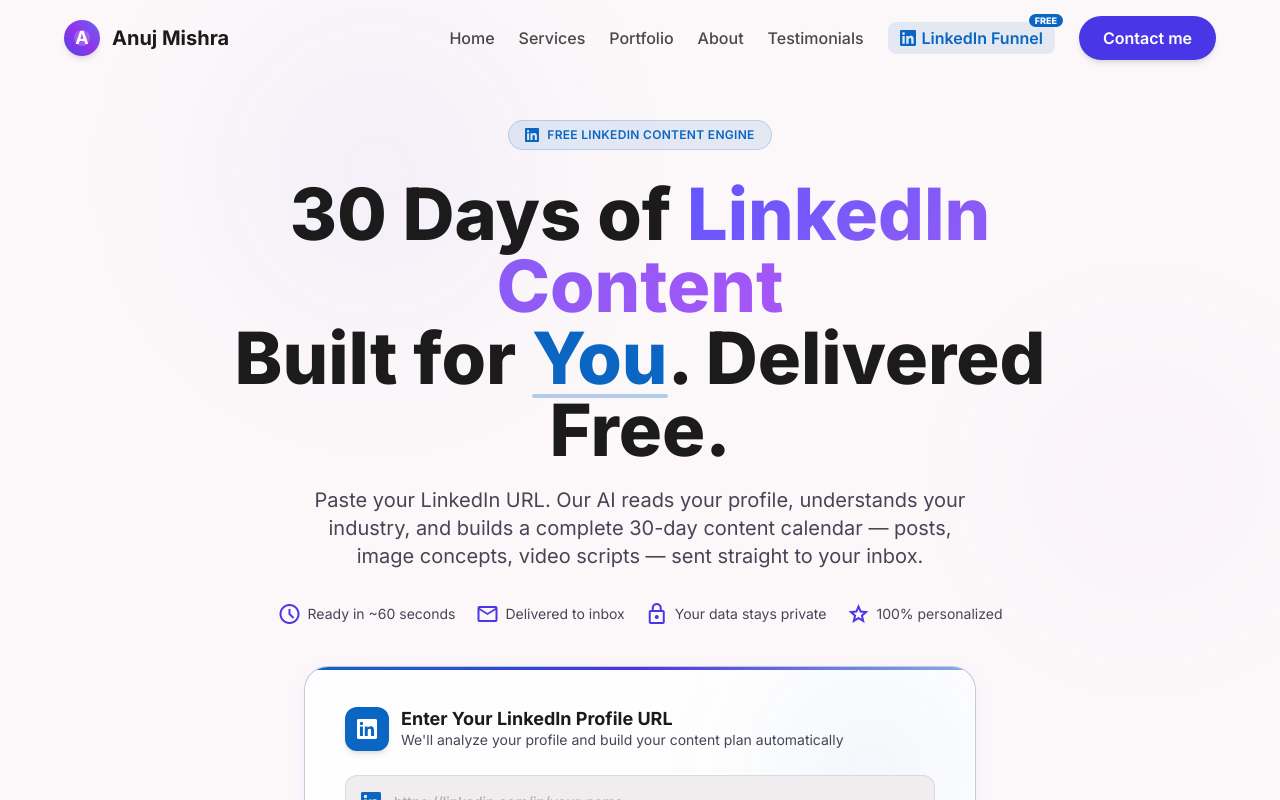
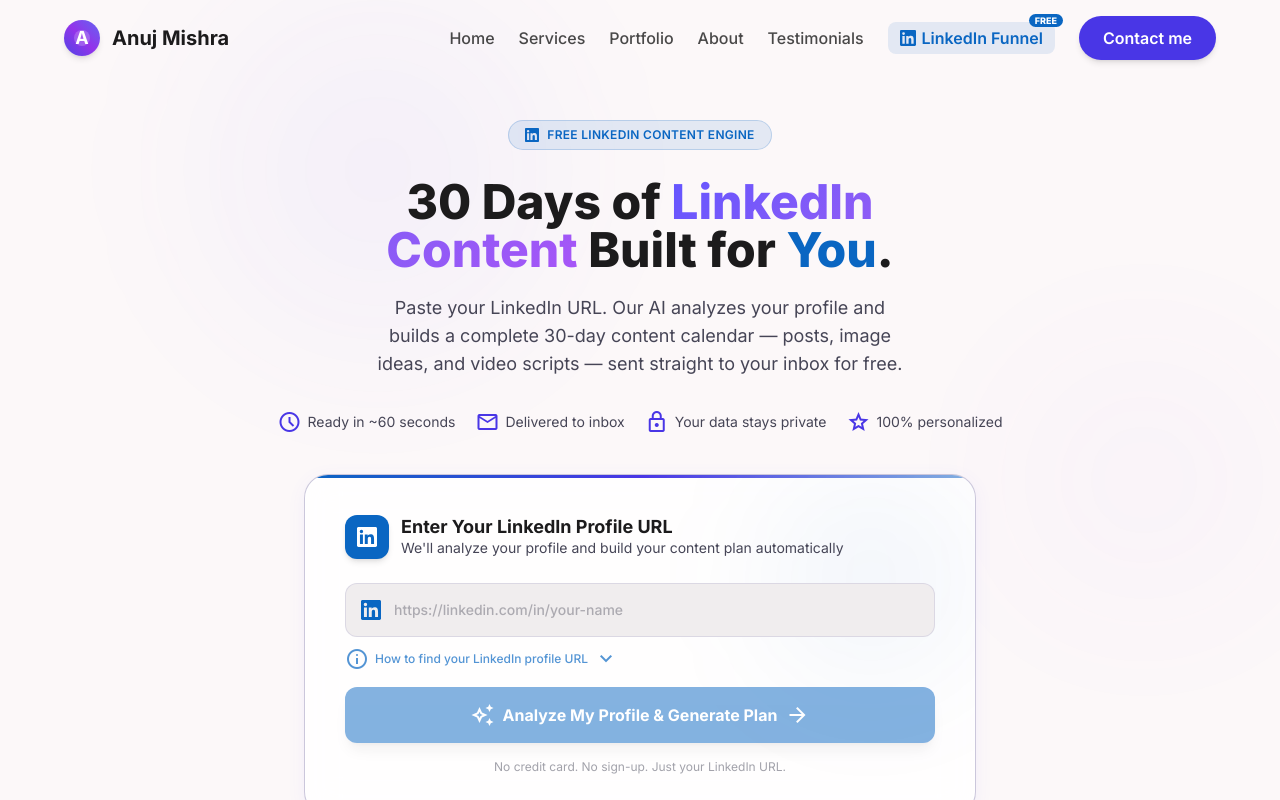
Before and after one commit to BA4U/Anuj-new-website, a Next.js app: page /linkedin-funnel in a window 1280 px wide. Shown: the top 800 px of the page. Built offline with nearby package versions, Linux system fonts and the light colour scheme.

Commit message:
style: shorten title and description, remove underline on 'You'

```diff
--- a/app/linkedin-funnel/page.tsx
+++ b/app/linkedin-funnel/page.tsx
@@ -182,22 +182,12 @@ export default function LinkedInFunnelPage() {
             Free LinkedIn Content Engine
           </div>
 
-          <h1 className="text-4xl md:text-6xl lg:text-7xl font-extrabold text-on-surface leading-[1.1] mb-5">
-            30 Days of{" "}
-            <span className="gradient-text">LinkedIn Content</span>
-            <br />
-            Built for{" "}
-            <span className="relative inline-block">
-              <span className="text-[#0A66C2]">You</span>
-              <span className="absolute -bottom-1 left-0 w-full h-1 bg-[#0A66C2]/30 rounded-full" />
-            </span>
-            . Delivered Free.
+          <h1 className="text-3xl md:text-4xl lg:text-5xl font-extrabold text-on-surface leading-[1.2] mb-5 text-balance mx-auto max-w-4xl">
+            30 Days of <span className="gradient-text">LinkedIn Content</span> Built for <span className="text-[#0A66C2]">You</span>.
           </h1>
 
-          <p className="text-lg md:text-xl text-on-surface-variant leading-relaxed max-w-2xl mx-auto mb-8">
-            Paste your LinkedIn URL. Our AI reads your profile, understands your
-            industry, and builds a complete 30-day content calendar — posts,
-            image concepts, video scripts — sent straight to your inbox.
+          <p className="text-base md:text-lg text-on-surface-variant leading-relaxed max-w-3xl mx-auto mb-8 text-balance">
+            Paste your LinkedIn URL. Our AI analyzes your profile and builds a complete 30-day content calendar — posts, image ideas, and video scripts — sent straight to your inbox for free.
           </p>
 
           {/* Trust badges */}
```
